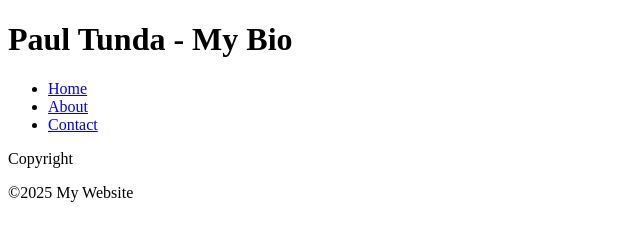
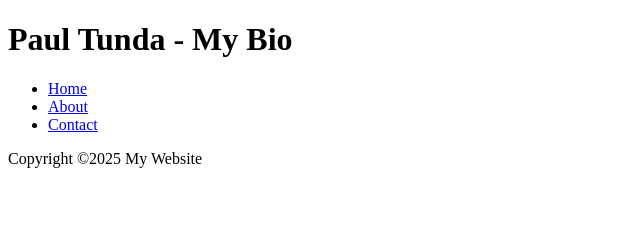
Before and after one commit to Paul-Tunda/version-control-simulation-Paul-Tunda, a plain HTML site: page index.html in a window 1280 px wide. Shown: the whole page, without its empty margins (0-640 px from the left). Drawn offline with Linux system fonts and the light colour scheme.

Commit message:
edited copyright content

```diff
--- a/index.html
+++ b/index.html
@@ -19,13 +19,9 @@
             </nav>
 
             <footer>
-                <p>Copyright</p>
+                <p>Copyright &copy;2025 My Website</p>
             </footer>
         </header>
 
-        <footer>
-            <p>&copy;2025 My Website</p>
-        </footer>
-
     </body>
 </html>
```
